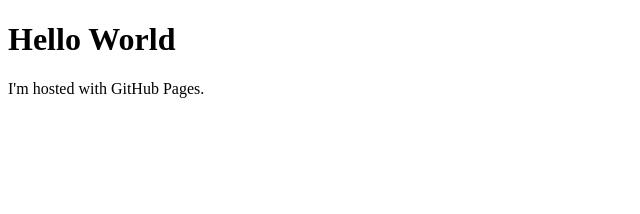
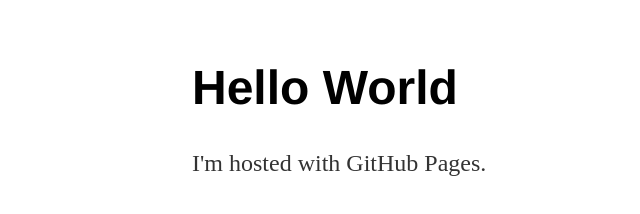
Before and after one commit to PhilNyoni/philnyoni.github.io, a plain HTML site: page index.html in a window 1280 px wide. Shown: the whole page, without its empty margins (0-640 px from the left). Drawn offline with Linux system fonts and the light colour scheme.

Commit message:
Update index.html

```diff
--- a/index.html
+++ b/index.html
@@ -1,5 +1,10 @@
 <!DOCTYPE html>
 <html>
+  <head>
+		<title>Personal Site</title>
+		<!-- link to main stylesheet -->
+		<link rel="stylesheet" type="text/css" href="/css/main.css">
+	</head>
 <body>
 <h1>Hello World</h1>
 <p>I'm hosted with GitHub Pages.</p>
```
